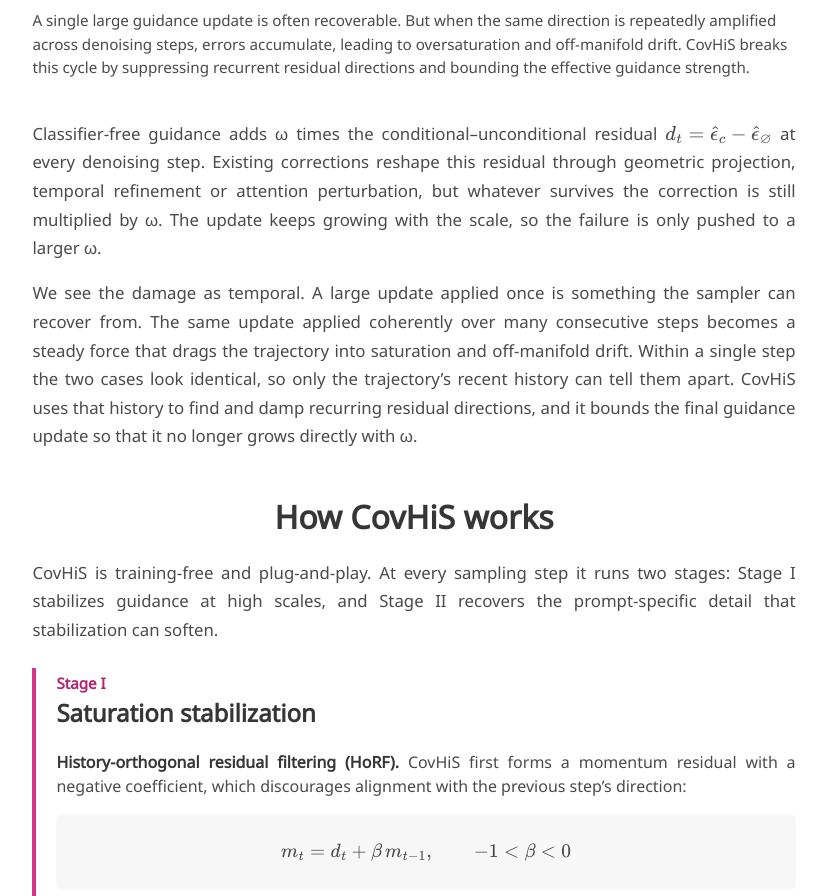
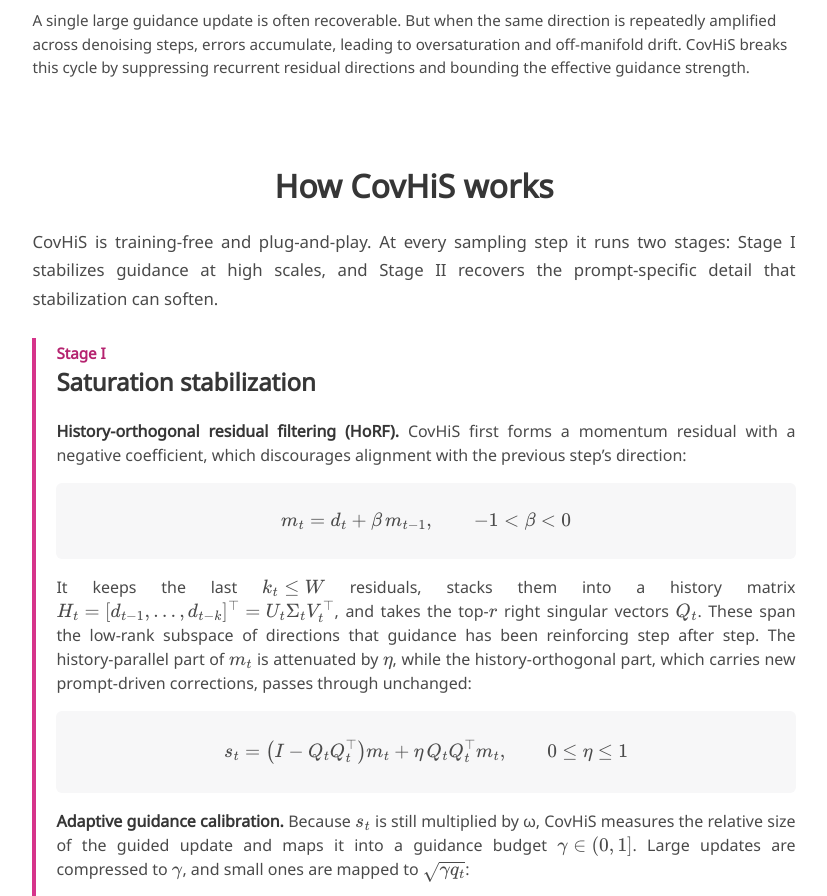
Before and after one commit to covhis/covhis.github.io, a plain HTML site: page index.html in a window 1280 px wide. Shown: the part 1743-2639 px from the top of the page, without its empty margins (226-1053 px from the left). Drawn offline with nearby package versions, Linux system fonts and the light colour scheme; some icons are missing; a web font is replaced by a local one.

Commit message:
Update index.html

```diff
--- a/index.html
+++ b/index.html
@@ -164,23 +164,6 @@
             effective guidance strength.
           </figcaption>
         </figure>
-        <div class="content has-text-justified lead-in">
-          <p>
-            Classifier-free guidance adds &omega; times the conditional&ndash;unconditional residual
-            \(d_t = \hat{\epsilon}_c - \hat{\epsilon}_\varnothing\) at every denoising step. Existing
-            corrections reshape this residual through geometric projection, temporal refinement or
-            attention perturbation, but whatever survives the correction is still multiplied by &omega;.
-            The update keeps growing with the scale, so the failure is only pushed to a larger &omega;.
-          </p>
-          <p>
-            We see the damage as temporal. A large update applied once is something the sampler can
-            recover from. The same update applied coherently over many consecutive steps becomes a steady
-            force that drags the trajectory into saturation and off-manifold drift. Within a single step the
-            two cases look identical, so only the trajectory&rsquo;s recent history can tell them apart.
-            CovHiS uses that history to find and damp recurring residual directions, and it bounds the final
-            guidance update so that it no longer grows directly with &omega;.
-          </p>
-        </div>
       </div>
     </div>
   </div>
```
